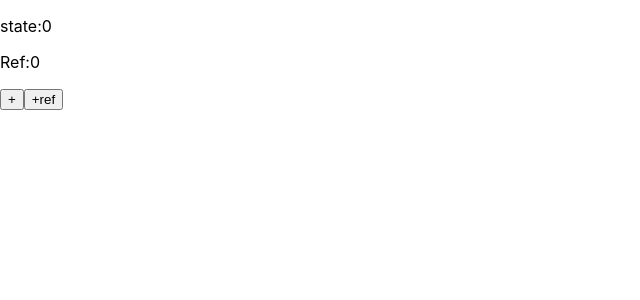
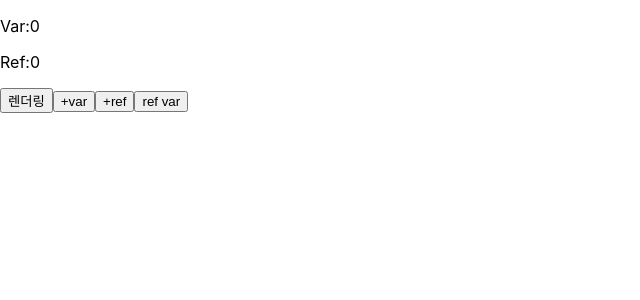
Before and after one commit to HyeonuJeong/hook_usestate, a React (Create React App) app: page / in a window 1280 px wide. Shown: the top 300 px of the page, without its empty margins (0-640 px from the left). Built offline with nearby package versions, Linux system fonts and the light colour scheme.

Commit message:
useRef 와 변수 비교

```diff
--- a/src/App.js
+++ b/src/App.js
@@ -3,28 +3,45 @@ import { inc } from 'semver';
 import Timer from './timer';
 
 //ref는 렌더링 되기전까지 저장함
+//let 변수도 렌더링 되기전까지 저장
+//let은 렌더링되면 값이 초기화됨 ref는 언마운트전까지 계속 저장함
 
 function App() {
 
-  const [count, setCount] = useState(0);
+  const [render,setRender]=useState(0)
+
   const countRef=useRef(0)
 
-  const increase =()=>{
-    setCount(count+1)
+  let countVar=0;
+
+  const doRender=()=>{
+    setRender(render+1)
   }
 
-  const increaseref =()=>{
+  const increaseref=()=>{
     countRef.current=countRef.current+1
-    console.log(countRef.current)
+    console.log('ref:',countRef.current)
   }
+
+
+  const increasevar=()=>{
+    countVar=countVar+1
+    console.log('var:',countVar)
+  }
+
+  const print=()=>{
+    console.log(`ref:${countRef.current}, var:${countVar}`)
+  }
+
   // console.log(countRef.current)
   return(
     <div>
-      <p>state:{count}</p>
+      <p>Var:{countVar}</p>
       <p>Ref:{countRef.current}</p>
-      <button onClick={increase}>+</button>
+      <button onClick={doRender}> 렌더링</button>
+      <button onClick={increasevar}>+var</button>
       <button onClick={increaseref}>+ref</button>
-
+      <button onClick={print}>ref var</button>
     </div>
   )
 }
```
